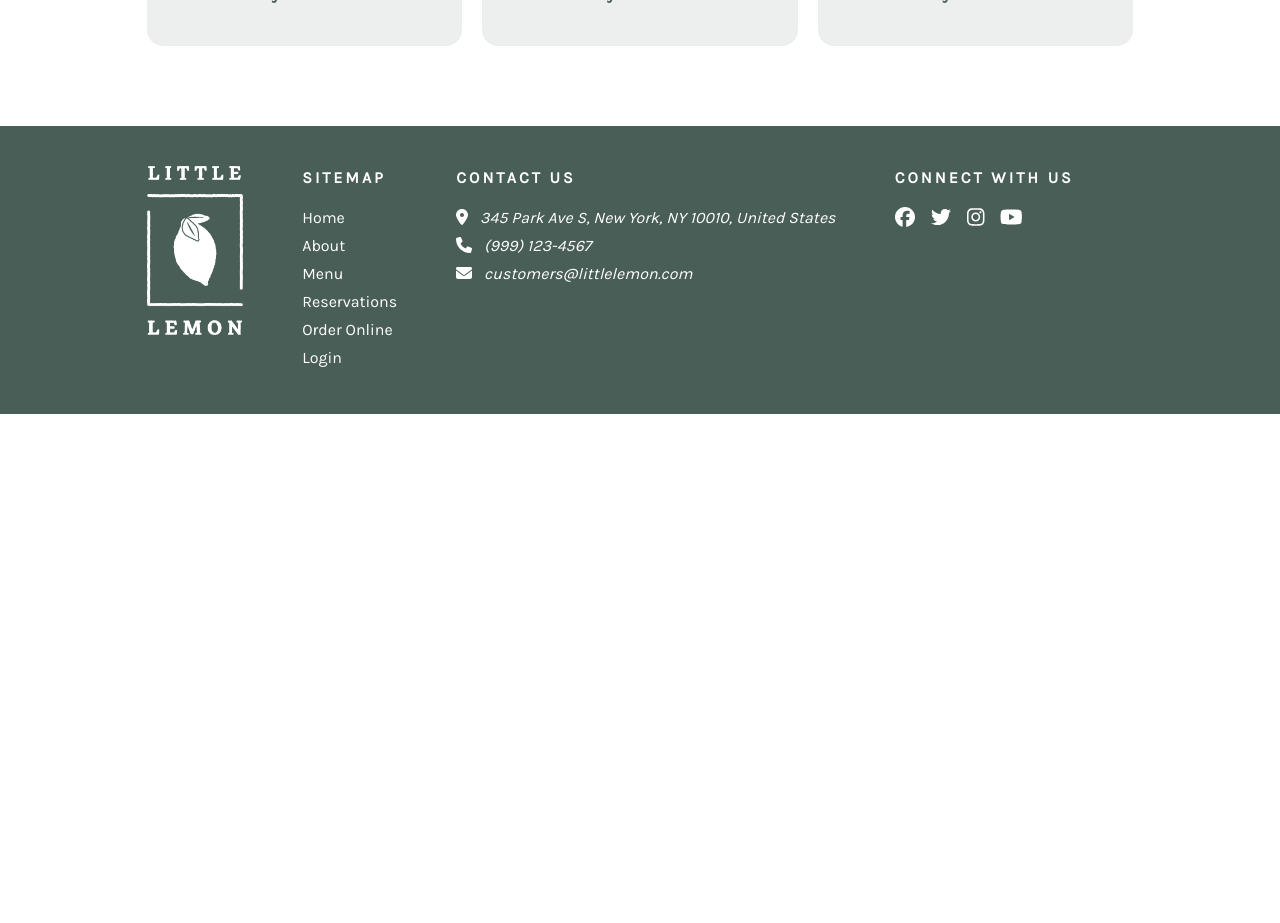
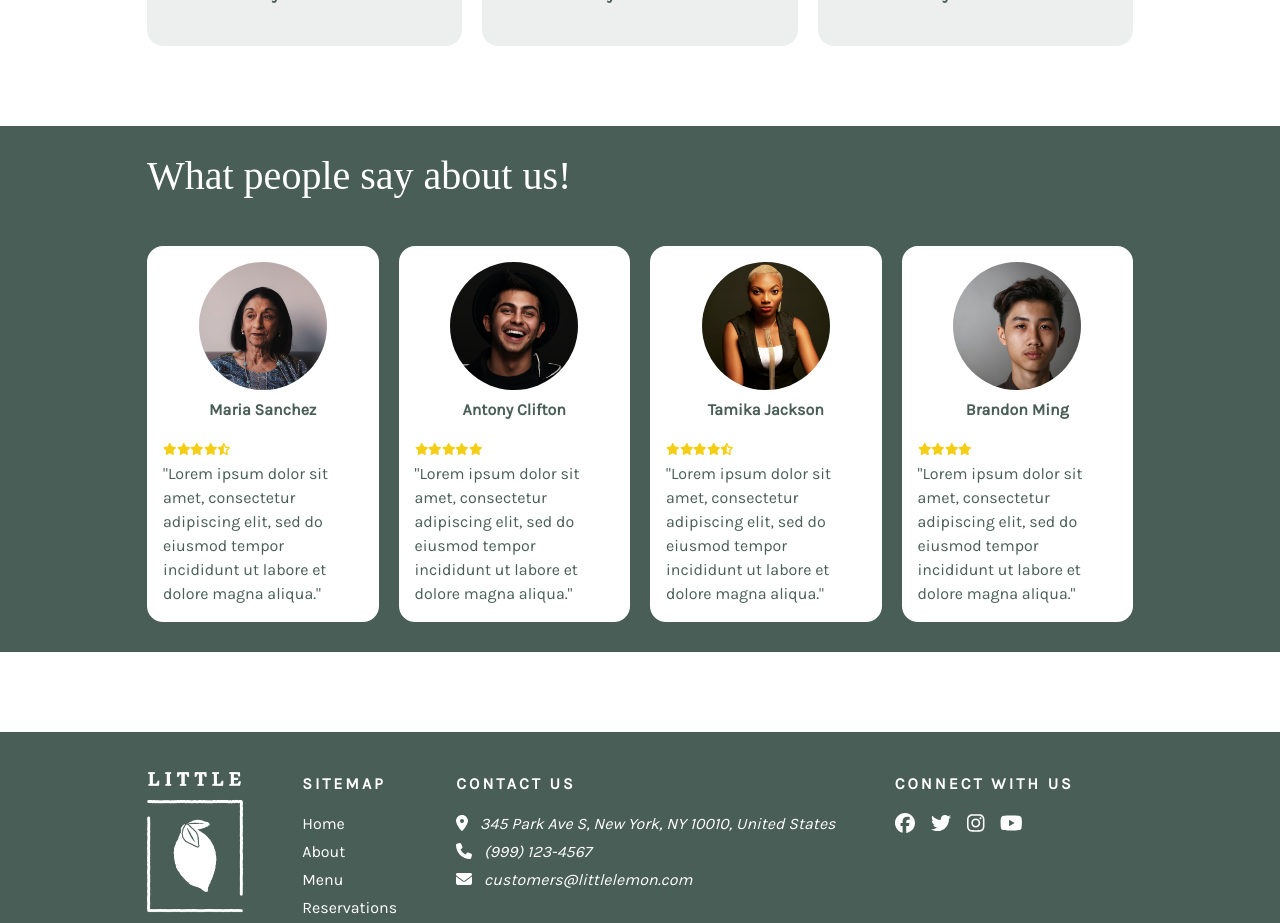
Before and after one commit to Mohankk40/Little-Lemon, a React (Create React App) app: page / in a window 1280 px wide. Shown: the part 1160-2083 px from the top of the page. Before the commit the page ends 1574 px from the top, so only its background shows below. Built offline with nearby package versions, Linux system fonts and the light colour scheme; a web font is replaced by a local one.

Commit message:
2nd Update: Updated the Homepage with testimonials

```diff
--- /dev/null
+++ b/src/components/pages/Home/TestimonialCard.css
@@ -0,0 +1,32 @@
+.testimonial-card {
+  grid-column: auto;
+  grid-row: 2;
+  min-height: 22.75rem;
+  display: flex;
+  flex-direction: column;
+  height: 100%;
+  padding: 1rem;
+  background-color: #FFFFFF;
+  border-radius: 1rem;
+}
+
+.testimonial-card img {
+  width: 8rem;
+  margin: 0 auto 0.5rem auto;
+  border-radius: 50%;
+}
+
+.testimonial-card h4 {
+  margin: 0 auto 1rem auto;
+}
+
+.testimonial-card span {
+  color: #F4CE14;
+}
+
+@media (max-width: 949px) {
+.testimonial-card {
+  grid-column: auto;
+  grid-row: auto;
+}
+}
--- /dev/null
+++ b/src/components/pages/Home/TestimonialCard.js
@@ -0,0 +1,26 @@
+import { faStar, faStarHalfStroke } from '@fortawesome/free-solid-svg-icons';
+import { FontAwesomeIcon } from '@fortawesome/react-fontawesome';
+import './TestimonialCard.css';
+
+const ratingLevels = { '0.5': faStarHalfStroke, '1': faStar, };
+
+const TestimonialCard = ({ customer }) => {
+  return (
+    <article className="testimonial-card">
+      <img src={customer.image} alt={customer.fullName} />
+      <h4>{customer.fullName}</h4>
+      <span>
+        {customer.rating.map((ratingPoint, index) =>
+          <FontAwesomeIcon
+            key={index}
+            icon={ratingLevels[ratingPoint.toString()]}
+            size="xs"
+          />
+        )}
+      </span>
+      <blockquote><p>"{customer.says}"</p></blockquote>
+    </article>
+  );
+};
+
+export default TestimonialCard;
--- /dev/null
+++ b/src/components/pages/Home/Testimonials.css
@@ -0,0 +1,53 @@
+.testimonials {
+  padding-top: 1.875rem;
+  padding-bottom: 1.875rem;
+  background-color: #495E57;
+}
+
+.testimonials .container {
+  grid-template-columns: repeat(4, 1fr);
+  grid-template-rows: auto auto;
+  gap: 1.25rem;
+}
+
+.testimonials h2 {
+  grid-column: 1 / 5;
+  grid-row: 1;
+  margin-bottom: 1.875rem;
+  color: #FFFFFF;
+}
+
+/*-- Media queries ------------------------------------------------------*/
+
+@media (max-width: 949px) {
+.testimonials .container {
+  grid-template-columns: repeat(3, 1fr);
+  grid-template-rows: repeat(3, auto);
+}
+
+.testimonials h2 {
+  grid-column: 1 / 4;
+}
+}
+
+@media (max-width: 711px) {
+.testimonials .container {
+  grid-template-columns: 1fr 1fr;
+  grid-template-rows: repeat(3, auto);
+}
+
+.testimonials h2 {
+  grid-column: 1 / 3;
+}
+}
+
+@media (max-width: 576px) {
+.testimonials .container {
+  grid-template-columns: 1fr;
+  grid-template-rows: repeat(5, auto);
+}
+
+.testimonials h2 {
+  grid-column: 1 / 2;
+}
+}
--- /dev/null
+++ b/src/components/pages/Home/Testimonials.js
@@ -0,0 +1,52 @@
+import customer1Image from './assets/customer1.jpg';
+import customer2Image from './assets/customer2.jpg';
+import customer3Image from './assets/customer3.jpg';
+import customer4Image from './assets/customer4.jpg';
+import './Testimonials.css';
+import TestimonialCard from './TestimonialCard';
+
+const customers = [
+  {
+    fullName: 'Maria Sanchez',
+    image: customer1Image,
+    rating: [1, 1, 1, 1, 0.5],
+    says: `Lorem ipsum dolor sit amet, consectetur adipiscing elit, sed do
+      eiusmod tempor incididunt ut labore et dolore magna aliqua.`,
+  },
+  {
+    fullName: 'Antony Clifton',
+    image: customer2Image,
+    rating: [1, 1, 1, 1, 1],
+    says: `Lorem ipsum dolor sit amet, consectetur adipiscing elit, sed do
+      eiusmod tempor incididunt ut labore et dolore magna aliqua.`,
+  },
+  {
+    fullName: 'Tamika Jackson',
+    image: customer3Image,
+    rating: [1, 1, 1, 1, 0.5],
+    says: `Lorem ipsum dolor sit amet, consectetur adipiscing elit, sed do
+      eiusmod tempor incididunt ut labore et dolore magna aliqua.`,
+  },
+  {
+    fullName: 'Brandon Ming',
+    image: customer4Image,
+    rating: [1, 1, 1, 1],
+    says: `Lorem ipsum dolor sit amet, consectetur adipiscing elit, sed do
+      eiusmod tempor incididunt ut labore et dolore magna aliqua.`,
+  },
+];
+
+const Testimonials = () => {
+  return (
+    <section className="testimonials">
+      <div className="container grid">
+        <h2>What people say about us!</h2>
+        {customers.map((customer, index) =>
+          <TestimonialCard key={index} customer={customer} />
+        )}
+      </div>
+    </section>
+  );
+};
+
+export default Testimonials;
--- a/src/components/pages/Home/index.js
+++ b/src/components/pages/Home/index.js
@@ -1,11 +1,13 @@
 import Hero from './Hero';
 import WeekSpecials from './WeekSpecials';
+import Testimonials from './Testimonials';
 
 const Home = () => {
   return (
     <>
       <Hero />
       <WeekSpecials />
+      <Testimonials />
     </>
   );
 };
```
